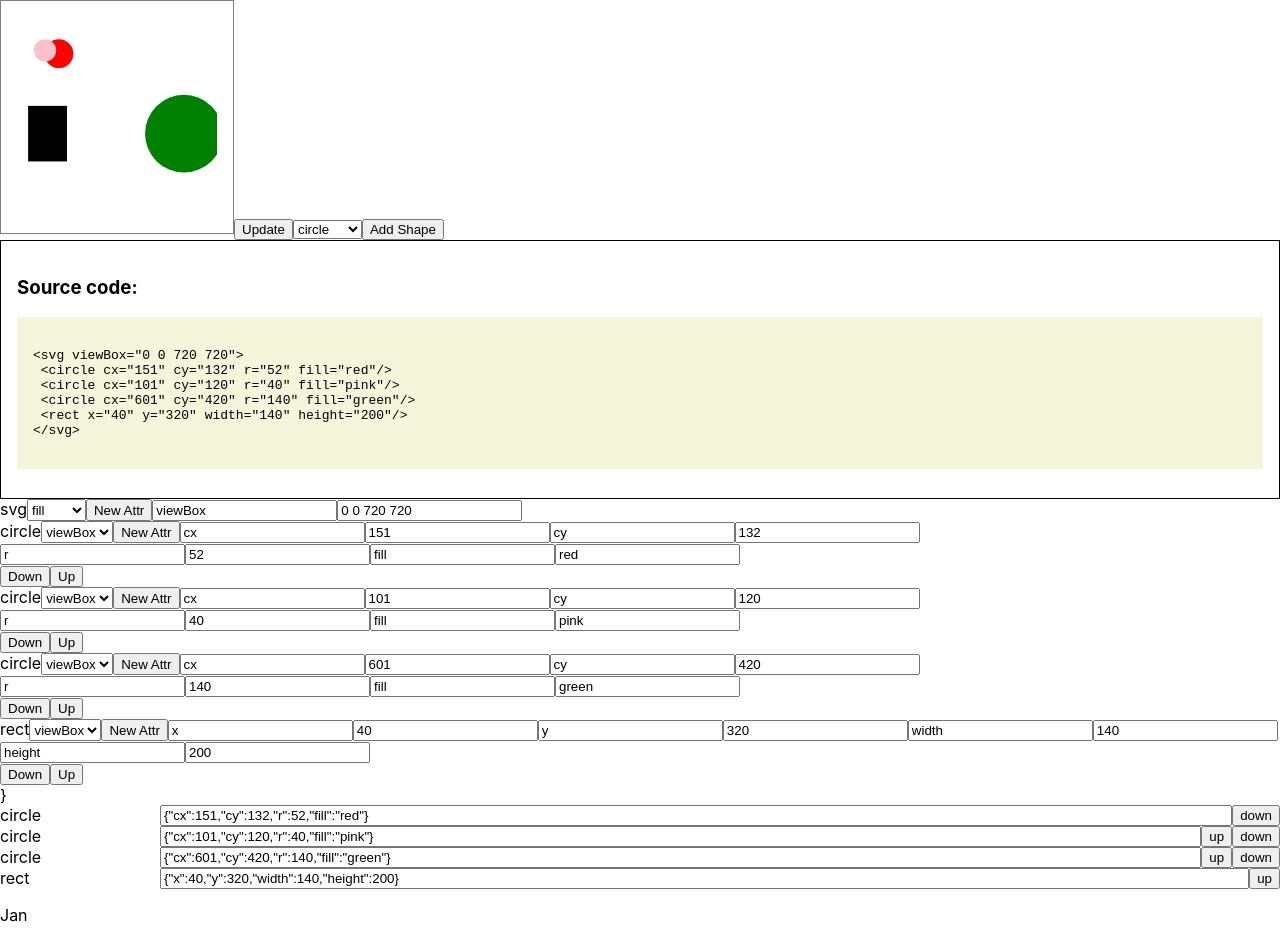
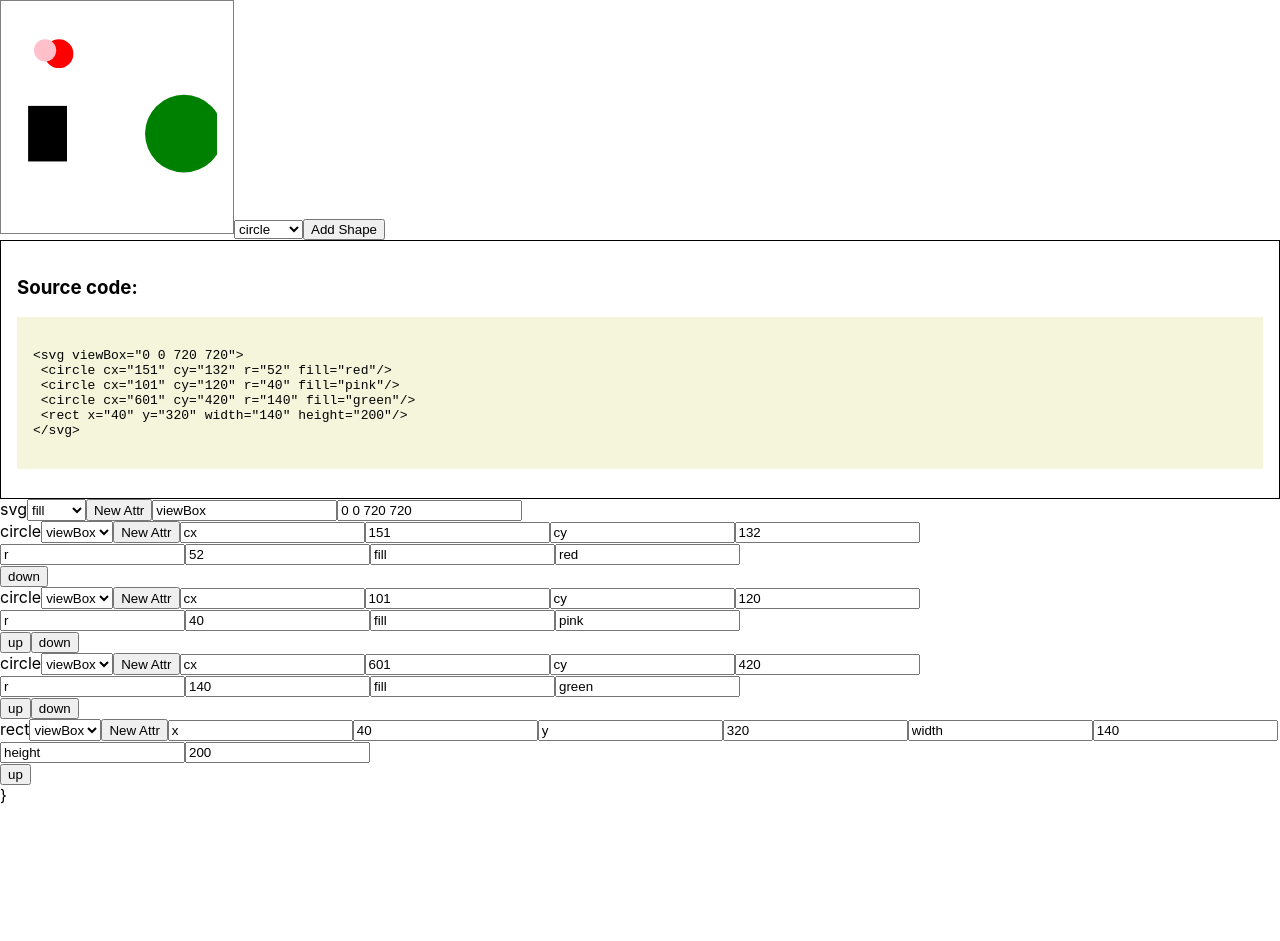
Before and after one commit to crianonim/svarog, a React (Create React App) app: page / in a window 1280 px wide. After the commit the page ends 805 px from the top, so only its background shows below. Built offline with nearby package versions, Linux system fonts and the light colour scheme.

Commit message:
Improve BasicAttrEdidor usage

```diff
--- a/src/App.js
+++ b/src/App.js
@@ -6,14 +6,6 @@ import BasicAttrEditor from "./BasicAttrEditor.js";
 import {start,defaultValues} from "./lib/helper.js";
 
 const App = () => {
-  const updateShapes = () => {
-    setShapes(
-      shapesControlls.map(i => ({
-        shape: i.shape,
-        attributes: JSON.parse(i.attributes)
-      }))
-    );
-  };
   useEffect( ()=>{
     console.log("RENDER");
     return () => {
@@ -21,24 +13,10 @@ const App = () => {
     };
   });
 
-  // const [inputs,setInputs] = useState(circles.map(c=>JSON.stringify(c)));
   const [shapes, setShapes] = useState(start);
   const [isUpdate, setIsUpdate] = useState(false);
   const [newShape, setNewShape] = useState("circle");
   const [svgAttrs,setSvgAttrs] = useState({viewBox:"0 0 720 720"});
-  const [shapesControlls, setShapesControlls] = useState(
-    start.map(el => ({
-      shape: el.shape,
-      attributes: JSON.stringify(el.attributes)
-    }))
-  );
-  useEffect(() => {
-    if (isUpdate) {
-      updateShapes();
-    }
-    setIsUpdate(false);
-
-  });
   return (
     <>
       <svg {...svgAttrs} className="Svg-view">
@@ -47,8 +25,6 @@ const App = () => {
           return <ShapeType key={i} {...shape.attributes} />;
         })}
       </svg>
-      {/* <button onClick={()=>setInputs([...inputs,JSON.stringify({cx:Math.random()*720,cy:Math.random()*720,r:20+Math.random()*50})])}>Add</button> */}
-      <button onClick={updateShapes}>Update</button>
       <select
         value={newShape}
         onChange={e => {
@@ -62,11 +38,10 @@ const App = () => {
       <button
         onClick={() => {
           console.log(newShape);
-          setShapesControlls([
-            ...shapesControlls,
-            { shape: newShape, attributes: defaultValues[newShape] }
+          setShapes([
+            ...shapes,
+            { shape: newShape, attributes: defaultValues[newShape],id:Date.now() }
           ]);
-          updateShapes();
         }}
       >
         Add Shape
@@ -79,7 +54,7 @@ const App = () => {
 
       <div className="shapes-list">
       {shapes.map ( (shape,ind) => (
-	    	<div className="flex-row">
+	  <div key={shape.id} className="flex-row">
 	  <BasicAttrEditor element={shape.shape} attrs={shape.attributes} changed={(attrs)=>{
 	      const nShapes=shapes.slice();
 	      nShapes[ind].attributes=attrs;
@@ -87,96 +62,42 @@ const App = () => {
 
 	  }} />
 	  <div>
-	    	<button>Down</button>
-	    	<button>Up</button>
-	    </div>
-	       </div>
-	))}
 
-	}
-        {shapesControlls.map((control, ind) => (
-	    <>
-
-	    <div className="shape-row" key={ind}>
-            <span className="shape-type">{control.shape}</span>
-            <input
-              className="shape-attributes"
-              value={control.attributes}
-              onChange={e => {
-                console.time("map");
-                setShapesControlls(
-                  shapesControlls.map((c, i) =>
-                    ind === i
-                      ? { attributes: e.target.value, shape: c.shape }
-                      : c
-                  )
-                );
-                console.timeEnd("map");
-                try {
-                  JSON.parse(e.target.value);
-                  setIsUpdate(true);
-                } catch (e) {
-                  setIsUpdate(false);
-                }
-              }}
-            />
 	  {ind > 0 ? (
 	      <button
 	      onClick={() => {
-                  let old = shapesControlls[ind - 1];
-                  shapesControlls[ind - 1] = shapesControlls[ind];
-                  shapesControlls[ind] = old;
-                  setShapesControlls(shapesControlls.slice());
-                  updateShapes();
+		  let old = shapes[ind - 1];
+		  shapes[ind - 1] = shapes[ind];
+		  shapes[ind] = old;
+		  setShapes(shapes.slice());
 	      }}
 	      >
 	      up
 	      </button>
 	  ) : null}
-            {ind < shapesControlls.length - 1 ? (
+	  {ind < shapes.length - 1 ? (
 	      <button
 	      onClick={() => {
-                  let old = shapesControlls[ind + 1];
-                  shapesControlls[ind + 1] = shapesControlls[ind];
-                  shapesControlls[ind] = old;
-                  setShapesControlls(shapesControlls.slice());
-                  updateShapes();
+		  let old = shapes[ind + 1];
+		  shapes[ind + 1] = shapes[ind];
+		  shapes[ind] = old;
+		  setShapes(shapes.slice());
 	      }}
 	      >
 	      down
 	      </button>
 	  ) : null}
 	  </div>
-	    </>
+
+
+	  </div>
       ))}
 
+}
               </div>
 
-      <div className="interface" />
-      <p>Jan</p>
     </>
   );
 };
 
-// function App() {
-//   return (
-//     <div className="App">
-//       <header className="App-header">
-//         <img src={logo} className="App-logo" alt="logo" />
-//         <p>
-//           Edit <code>src/App.js</code> and save to reload.
-//         </p>
-//         <a
-//           className="App-link"
-//           href="https://reactjs.org"
-//           target="_blank"
-//           rel="noopener noreferrer"
-//         >
-//           Learn React
-//         </a>
-//       </header>
-//     </div>
-//   );
-// }
-
 export default App;
--- a/src/lib/helper.js
+++ b/src/lib/helper.js
@@ -30,7 +30,7 @@ export const start = [
       height: 200
     }
   }
-];
+].map( (el,id)=>({...el,id }) );
 export const defaultValues = {
   circle: '{"cx":50,"cy":30,"r":10}',
   rect: '{"x":20,"y":50,"width":40,"height":20}',
```
Lines whose indentation alone changed are shown as unchanged.
